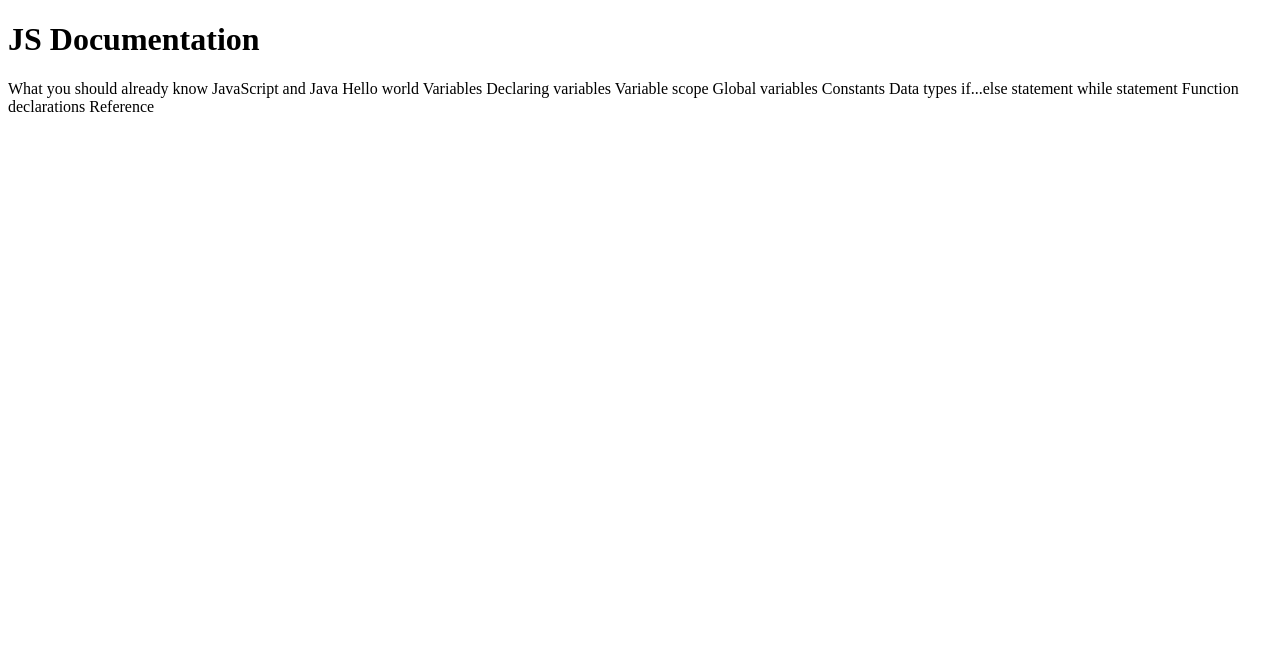
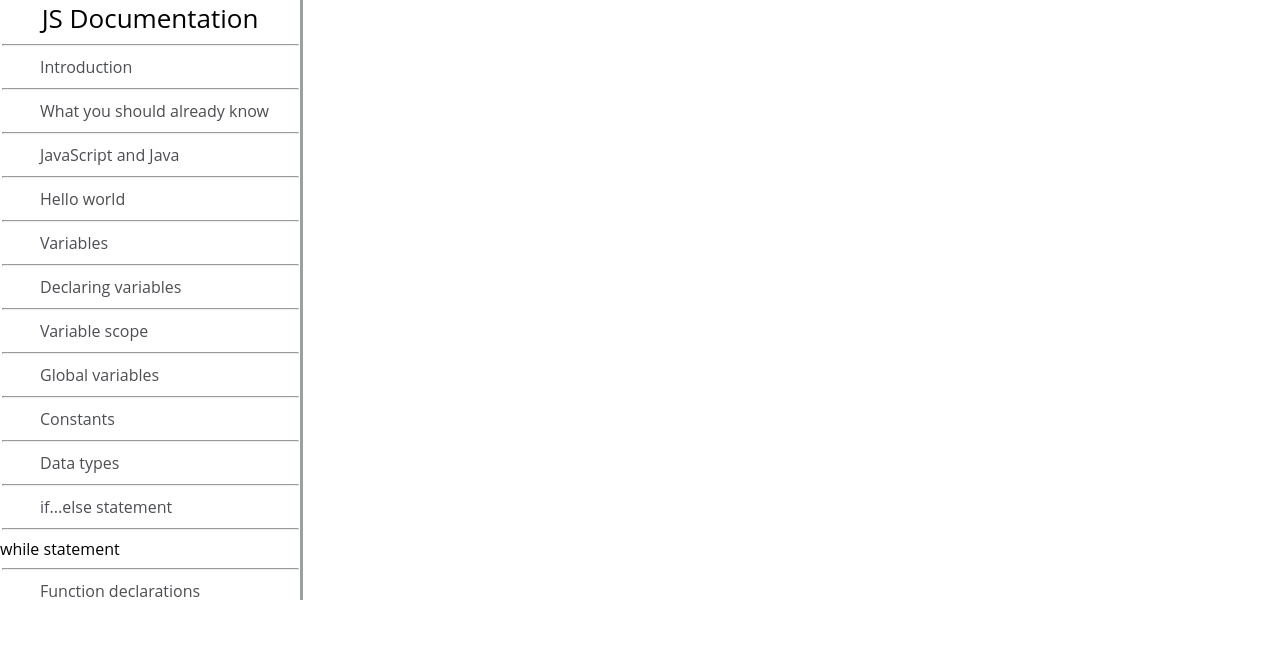
Before and after one commit to mfdezf/technical-doc-page, a plain HTML site: page index.html in a window 1280 px wide. Drawn offline with Linux system fonts and the light colour scheme.

Commit message:
style: navegation bar

```diff
--- a/index.html
+++ b/index.html
@@ -5,26 +5,45 @@
     <meta charset="utf-8">
     <title>Title here</title>
     <link rel="stylesheet" href="./styles/style.css">
+    <script src="https://cdn.freecodecamp.org/testable-projects-fcc/v1/bundle.js"></script>
   </head>
   <body>
 
-    <header>
-      <h1> JS Documentation </h1>
-      <nav>
-        <a>What you should already know</a>
-        <a>JavaScript and Java</a>
-        <a>Hello world</a>
-        <a>Variables</a>
-        <a>Declaring variables</a>
-        <a>Variable scope</a>
-        <a>Global variables</a>
-        <a>Constants</a>
-        <a>Data types</a>
-        <a>if...else statement</a>
-        <a>while statement</a>
-        <a>Function declarations</a>
-        <a>Reference</a>
+      <nav id=navbar>
+
+        <header> JS Documentation </header>
+
+        <hr>
+        <a class=nav-link>Introduction</a>
+        <hr>
+        <a class=nav-link>What you should already know</a>
+        <hr>
+        <a class=nav-link >JavaScript and Java</a>
+        <hr>
+        <a class=nav-link >Hello world</a>
+        <hr>
+        <a class=nav-link>Variables</a>
+        <hr>
+        <a class=nav-link>Declaring variables</a>
+        <hr>
+        <a class=nav-link>Variable scope</a>
+        <hr>
+        <a class=nav-link>Global variables</a>
+        <hr>
+        <a class=nav-link>Constants</a>
+        <hr>
+        <a class=nav-link>Data types</a>
+        <hr>
+        <a class=nav-link>if...else statement</a>
+        <hr>
+        <aclass=nav-link>while statement</a>
+        <hr>
+        <a class=nav-link>Function declarations</a>
+        <hr>
+        <a class=nav-link>Reference</a>
+
       </nav>
+
     </header>
 
   </body>
--- a/styles/style.css
+++ b/styles/style.css
@@ -0,0 +1,62 @@
+@media (min-width: 1000px) {
+
+    body{
+       font-family: 'Open Sans', Arial;
+       margin: 0;
+
+    }
+
+    #navbar{
+        border-right: solid;
+        border-color: rgba(0,22,22,0.4);
+        height: 100vh;
+        width: 300px;
+        display: flex;
+        flex-direction: column;
+        height: 600px;
+        overflow-y: auto;
+        overflow-x: hidden;
+
+    }
+
+    header{
+        font-size: 26px;
+        font-weight: 530;
+        text-align: center;
+        margin: 0;
+        /* border: magenta solid 1px; */
+    }
+
+    #navbar{
+        border-right: solid;
+        border-color: rgba(0,22,22,0.4);
+        height: 100vh;
+        width: 300px;
+        /* border: pink solid 1px; */
+        display: flex;
+        flex-direction: column;
+        height: 600px;
+        overflow-y: auto;
+        overflow-x: hidden;
+
+    }
+
+    #navbar hr{
+        width: 295px;
+
+    }
+
+    #navbar a{
+        /* border: magenta solid 1px; */
+        display: inline-block;
+        vertical-align: middle;
+        padding-left: 40px;
+        color: #4d4e53;
+        padding-bottom: 2px;
+        padding-top: 2px;
+
+    }
+
+
+
+  }
```
